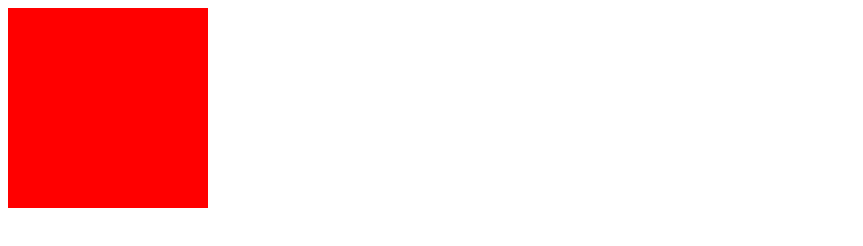
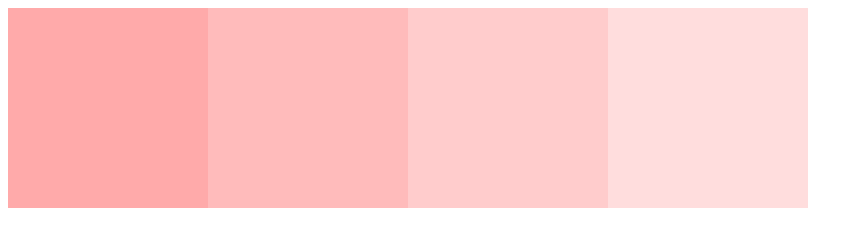
Before and after one commit to mygw5/jQuery-Lesson, a plain HTML site: page index.html in a window 1280 px wide. Shown: the whole page, without its empty margins (0-863 px from the left). Drawn offline with Linux system fonts and the light colour scheme.

Commit message:
[add] this

```diff
--- a/app.css
+++ b/app.css
@@ -1,10 +1,22 @@
 .box1 {
-  /*display: none;*/
-  background-color: #FF0000;
+  background-color: #FFFFFF;
   height: 200px;
   width: 200px;
+  float: left;
 }
 
-.box1-ext{
-  border: 10px solid black;
+.bg1{
+  background-color: #FFAAAA;
 }
+
+.bg2{
+  background-color: #FFBBBB;
+}
+
+.bg3{
+  background-color: #FFCCCC;
+}
+
+.bg4{
+  background-color: #FFDDDD;
+}
--- a/app.js
+++ b/app.js
@@ -1,75 +1,20 @@
-//Hello jQueryを表示
-//$(document).ready(function(){
-//  $('body').html('<h1>Hello jQuery!!</h1>');
-//});
-
-//背景青色を表示
 //$(function(){
-//  $('.box1').css({
-//    'background-color': '#0000FF',
-//    'height': '100px'
-//  });
-//});
-
-//アニメーション
-//上から下にスライド
-//$(function(){
-//  $('.box1').slideDown();
-//});
-
-//したから上にスライド cssのdisplay: none;削除
-//$(function(){
-//  $('.box1').slideUp();
-//});
-
-//非表示の要素をjQueryで表示させる
-//$(function(){
- //   $('.box1').show();
- //   $('.box1').css({'background-color': '#0000FF'});
-//});
-
-//一瞬だけ表示
-//$(function(){
-//    $('.box1').hide();
-//});
-
-//確認問題
-//$(function(){
-//    $('.box1').slideDown(function(){
- //       $('.box1').css({
- //           'background-color': '#0000FF',
- //           'width': '200px',
- //           'height': '100px'
- //       }).slideUp();
- //   });
-//});
-
-//マウスオーバー/マウスアウト
-//$(function(){
-//    $('.box1').mouseover(function(){
-//        $('.box1').css({'background-color': '#0000FF'});
-//    });
-//     $('.box1').mouseout(function(){
-//        $('.box1').css({'background-color': '#FF0000'});
-//    });
-//});
-
-//class属性
-//$(function(){
-//   $('.box1').mouseover(function(){
-//       $('.box1').addClass('box1-ext');
+//   $('.bg1').on('click', function(){
+//       $('.bg1').slideUp();
 //   }) ;
-//   $('.box1').mouseout(function(){
-//       $('.box1').removeClass('box1-ext');
+//    $('.bg2').on('click', function(){
+//       $('.bg2').slideUp();
+//   }) ;
+//    $('.bg3').on('click', function(){
+//       $('.bg3').slideUp();
+//   }) ;
+//    $('.bg4').on('click', function(){
+//       $('.bg4').slideUp();
 //   }) ;
 //});
 
-//マウスクリック
 $(function(){
-   $('.box1').on('click', function(){
-       $('.box1').addClass('box1-ext');
-   }) ;
-   $('.box1').mouseout(function(){
-       $('.box1').removeClass('box1-ext');
-   }) ;
+    $('.box1').on('click', function(){
+        $(this).slideUp();
+    });
 });
--- a/index.html
+++ b/index.html
@@ -5,7 +5,12 @@
     <link rel="stylesheet" href="app.css" />
   </head>
   <body>
-    <div class="box1"></div>
+    <div class="box">
+      <div class="box1 bg1"></div>
+      <div class="box1 bg2"></div>
+      <div class="box1 bg3"></div>
+      <div class="box1 bg4"></div>
+    </div>
     <script src="jquery.min.js"></script>
     <script src="app.js"></script>
   </body>
```
